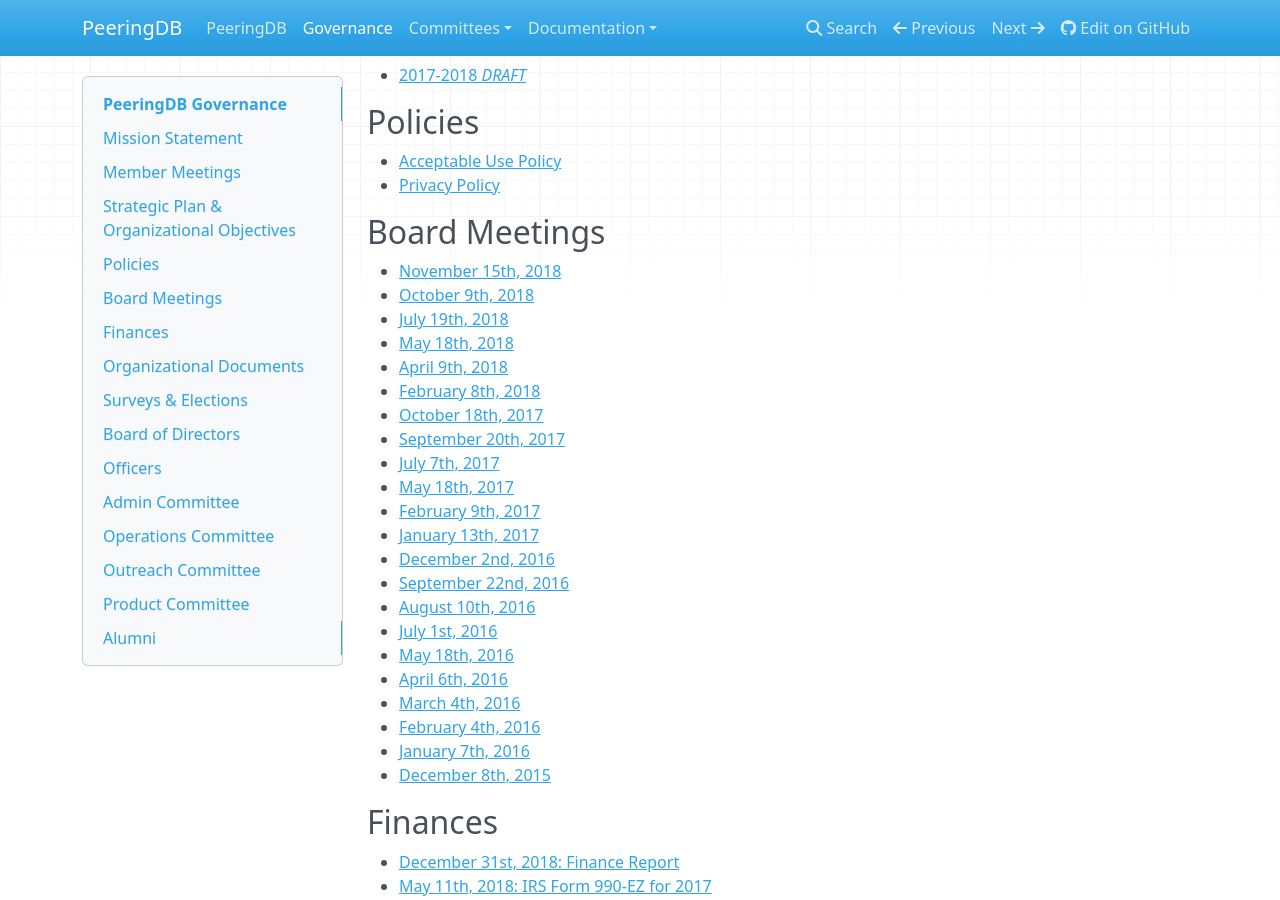
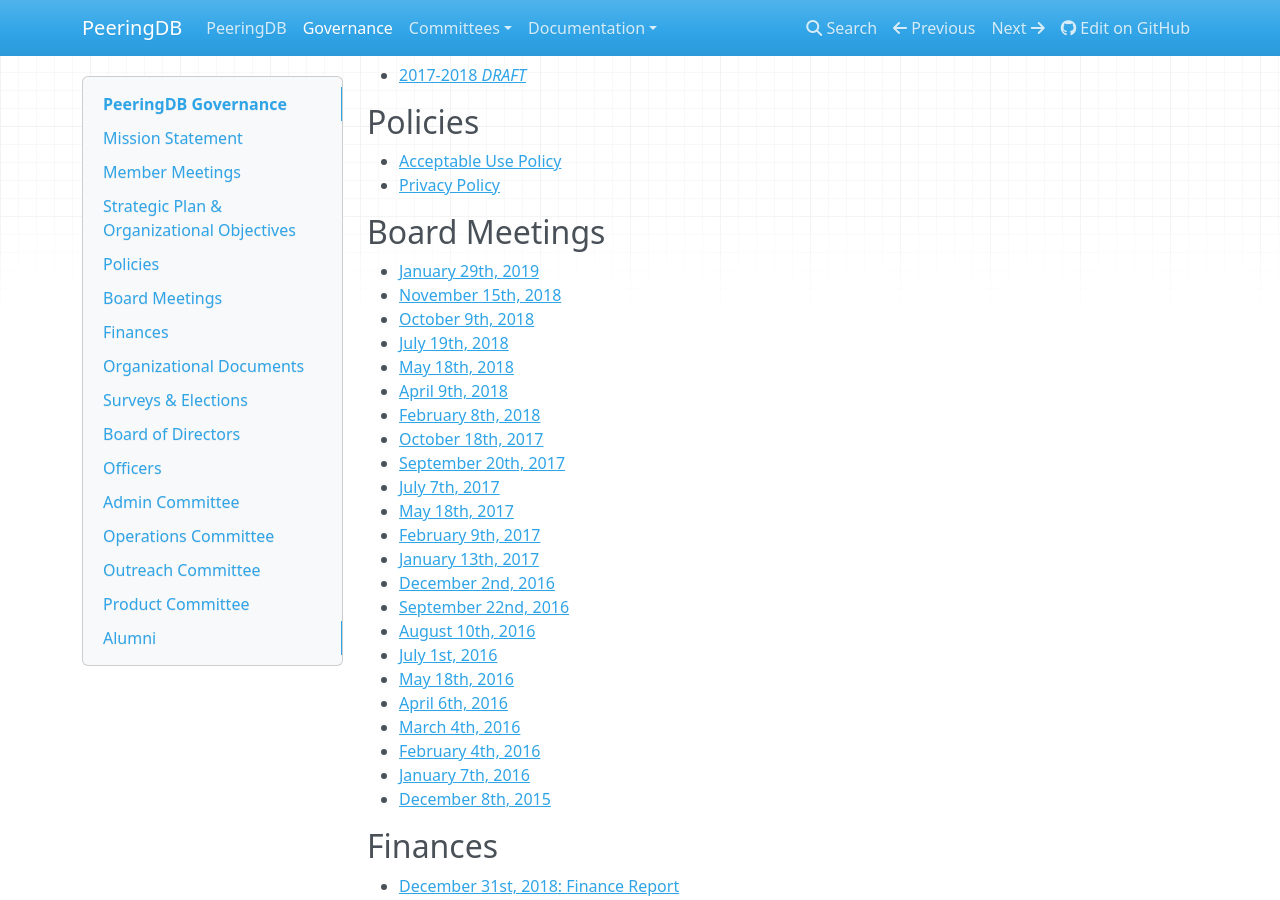
Before and after one commit to peeringdb/docs, an MkDocs documentation site: the page built from docs/gov.md, in a window 1280 px wide and 900 px high, scrolled down 387 px. Built offline with MkDocs 1.6.1, drawn with Linux system fonts in a browser that asks for light colours; nearby versions of some CDN libraries.

Commit message:
Board meeting.

```diff
--- a/docs/gov.md
+++ b/docs/gov.md
@@ -22,6 +22,7 @@
 
 ## Board Meetings
 
+- [January 29th, 2019](gov/legaldocs/2019-01-29_PeeringDB_Board_Minutes.pdf)
 - [November 15th, 2018](gov/legaldocs/2018-11-15_PeeringDB_Board_Minutes.pdf)
 - [October 9th, 2018](gov/legaldocs/2018-10-09_PeeringDB_Board_Minutes.pdf)
 - [July 19th, 2018](gov/legaldocs/2018-07-19_PeeringDB_Board_Minutes.pdf)
```
Also changed, not shown: 2 other files.
